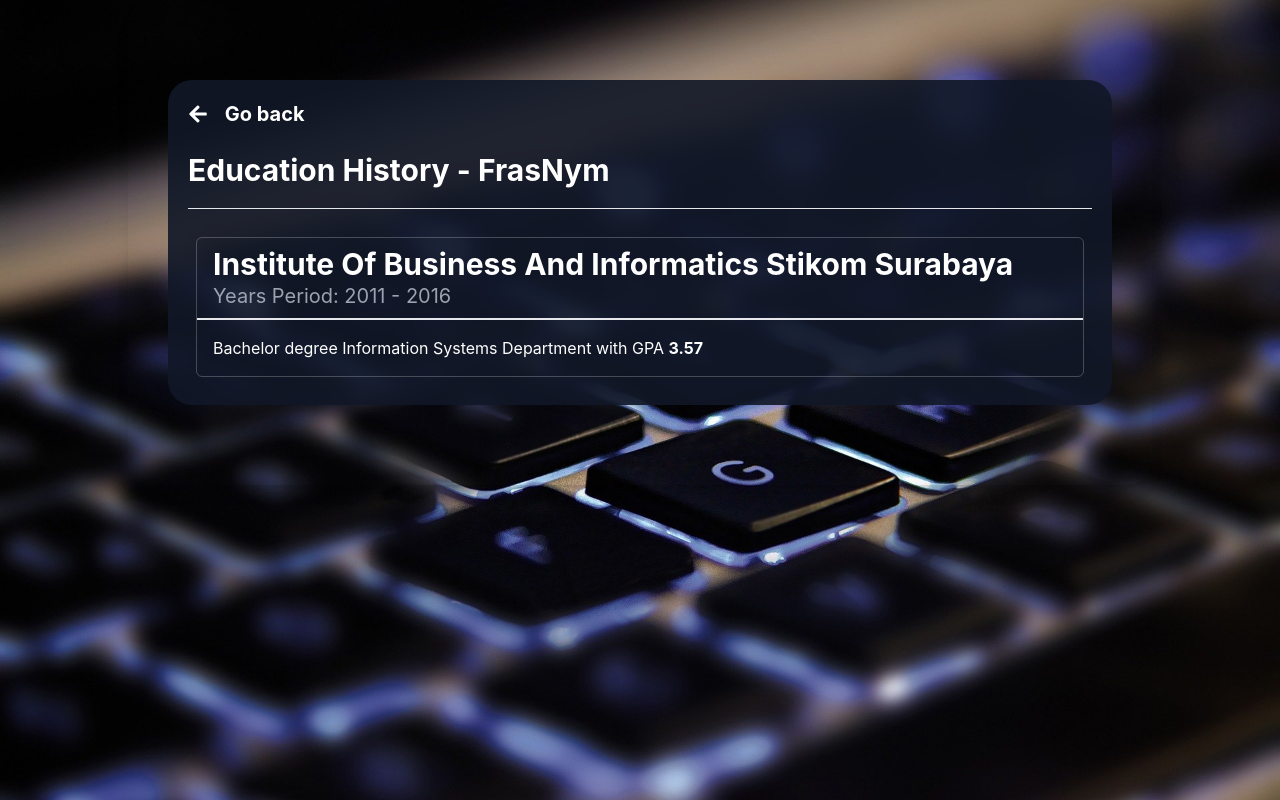
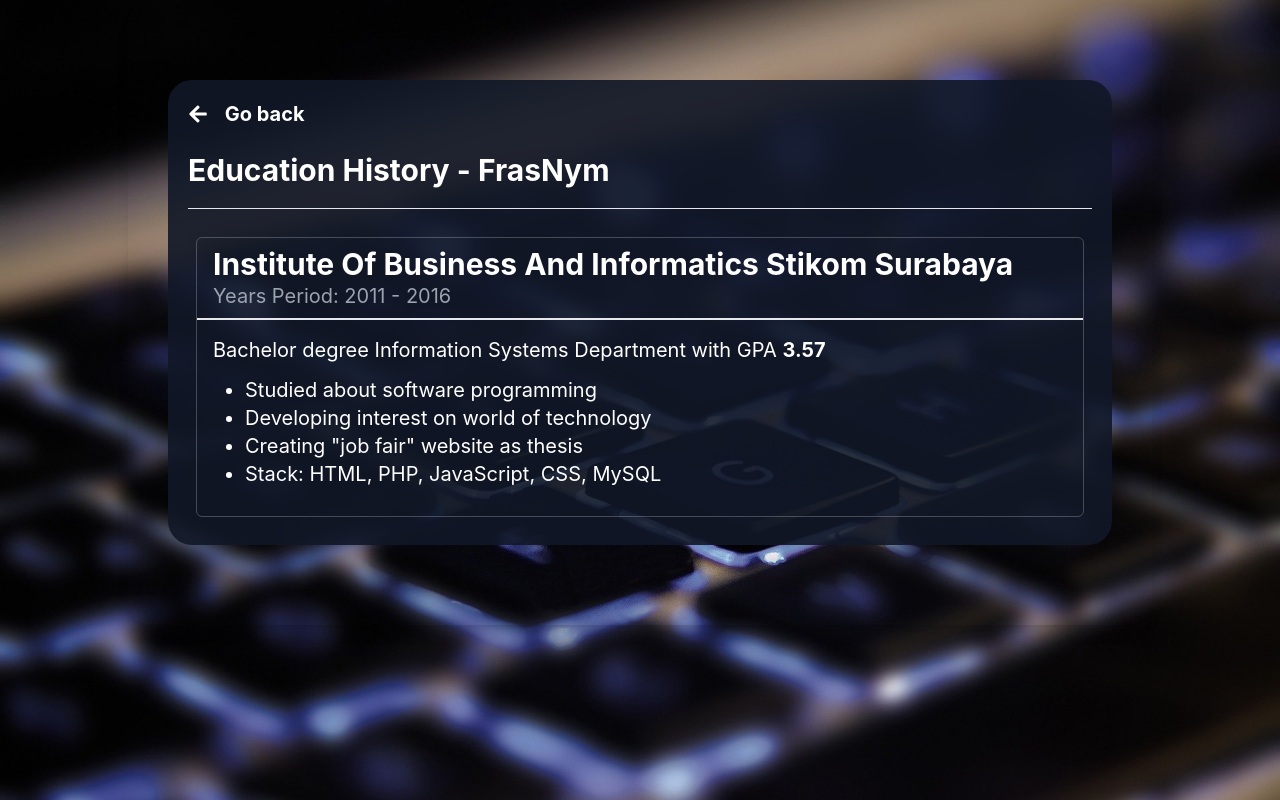
Before and after one commit to frasnym/Portfolio-NextJS, a Next.js app: page /education in a window 1280 px wide. Built offline with nearby package versions, Linux system fonts and the light colour scheme.

Commit message:
feat(education): Add more detail to education

```diff
--- a/pages/education.tsx
+++ b/pages/education.tsx
@@ -22,10 +22,25 @@ export default function education() {
 								header="Institute Of Business And Informatics Stikom Surabaya"
 								subtitle="Years Period: 2011 - 2016"
 							>
-								<p>
+								<p className="text-xl mb-3">
 									Bachelor degree Information Systems
 									Department with GPA <strong>3.57</strong>
 								</p>
+								<ul className="text-xl mb-3 pl-8">
+									<li className="list-disc">
+										Studied about software programming
+									</li>
+									<li className="list-disc">
+										Developing interest on world of
+										technology
+									</li>
+									<li className="list-disc">
+										Creating "job fair" website as thesis
+									</li>
+									<li className="list-disc">
+										Stack: HTML, PHP, JavaScript, CSS, MySQL
+									</li>
+								</ul>
 							</Card>
 						</div>
 					</div>
```
